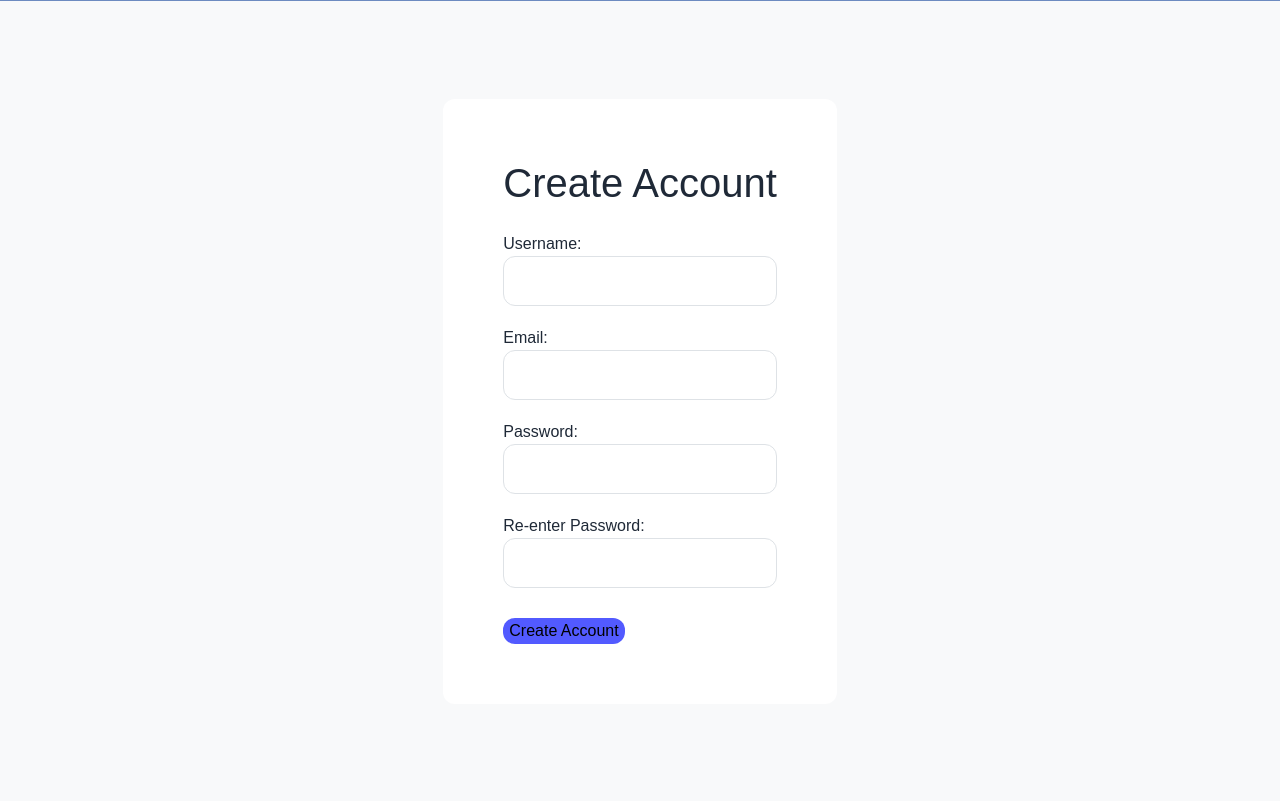
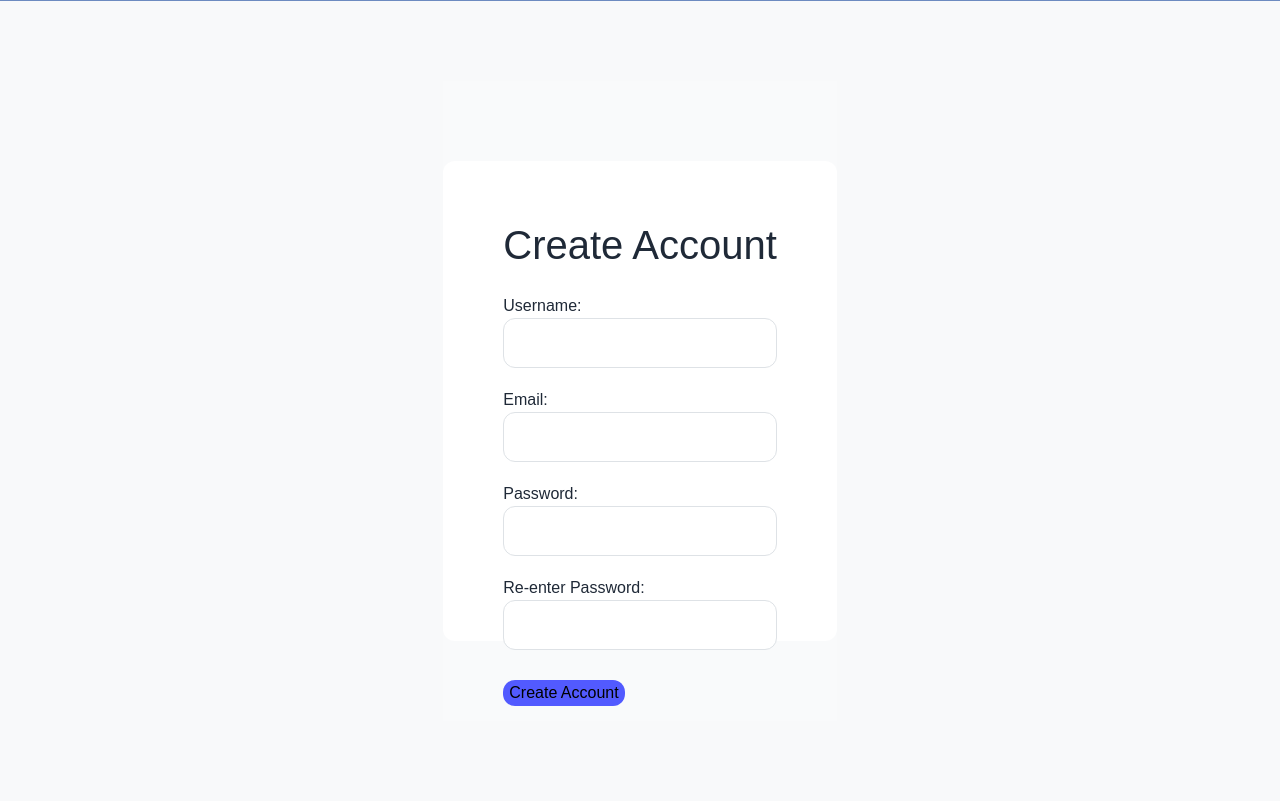
Before and after one commit to Jennijack89/job-application-tracker, a Flask app: page / in a window 1280 px wide. Shown: the part 329-1130 px from the top of the page. Run offline with Flask 3, Linux system fonts and the light colour scheme; some web fonts are replaced.

Commit message:
Corrected some Typo and small errors in the HTML and CSS file

```diff
--- a/static/css/style.css
+++ b/static/css/style.css
@@ -71,13 +71,14 @@ body{
 
 /* Outer wrapper for background focus*/
 .form-wrapper{
+    height: 60vh;
     background-color: white;
     padding: 60px;
     border-radius: var(--border-radius);
 }
 
 /*Main form box*/
-.form-section{
+.form-selection{
     background-color: #
     margin: 0 auto;/*centers horizontally*/
 
--- a/templates/register.html
+++ b/templates/register.html
@@ -18,7 +18,7 @@
 
 <div class="container-fluid min-vh-100 d-flex align-items-center justify-content-center bg-light">
     <!--Outer wrapper (background color behind)-->
-     <div class="main.content">
+     <div class="main-content">
         <div class="form-wrapper">
             <section class="form-selection">
                  <!--main class="card shadow-lg p-4" style="width: 400px;"-->
```
